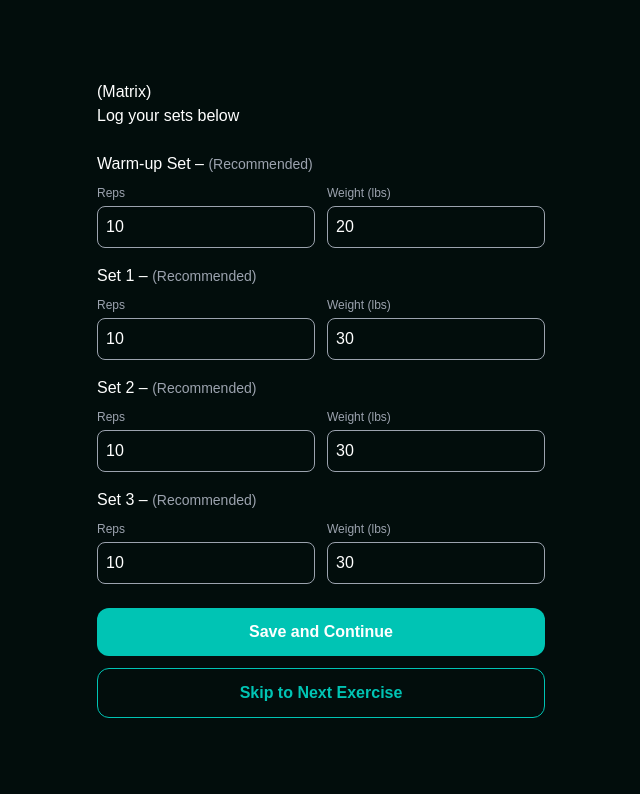
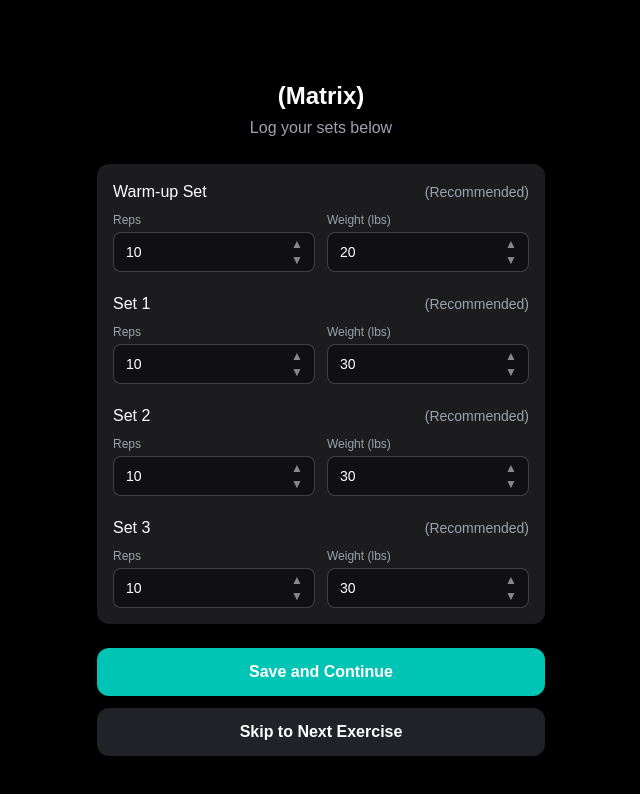
Before and after one commit to Cintegras/formcoach-dev, a React (Vite) app: page / in a window 1280 px wide. Shown: the top 794 px of the page, without its empty margins (319-959 px from the left). Built offline with nearby package versions, Linux system fonts and the light colour scheme.

Commit message:
Refactor: Improve UI components
Update the UI components to match the desired look and feel.

```diff
--- a/src/App.tsx
+++ b/src/App.tsx
@@ -21,6 +21,7 @@ const App = () => (
 
           {/* Route for specific exercises */}
           <Route path="/workout-tracking/:exercise" element={<LogWorkout />} />
+          <Route path="/login" element={<LogWorkout />} />
 
           {/* Catch-all 404 page */}
           <Route path="*" element={<NotFound />} />
--- a/src/components/PageContainer.tsx
+++ b/src/components/PageContainer.tsx
@@ -9,9 +9,9 @@ interface PageContainerProps {
 const PageContainer: React.FC<PageContainerProps> = ({ children, className = "" }) => {
   return (
     <div
-      className={`min-h-screen px-4 py-8 bg-formcoach-background text-formcoach-text font-poppins ${className}`}
+      className={`min-h-screen px-4 py-8 bg-black text-formcoach-text font-poppins ${className}`}
     >
-      <div className="formcoach-container max-w-md mx-auto">{children}</div>
+      <div className="max-w-md mx-auto">{children}</div>
     </div>
   );
 };
--- a/src/components/PrimaryButton.tsx
+++ b/src/components/PrimaryButton.tsx
@@ -23,7 +23,7 @@ const PrimaryButton: React.FC<PrimaryButtonProps> = ({
     w-full
     text-center
     rounded-xl
-    bg-formcoach-primary
+    bg-[#00C4B4]
     text-white
     font-semibold
     px-4 py-3
--- a/src/components/SecondaryButton.tsx
+++ b/src/components/SecondaryButton.tsx
@@ -23,13 +23,11 @@ const SecondaryButton: React.FC<SecondaryButtonProps> = ({
     w-full
     text-center
     rounded-xl
-    border
-    border-formcoach-primary
-    text-formcoach-primary
+    bg-gray-500/30
+    text-white
     font-semibold
     px-4 py-3
-    bg-transparent
-    hover:bg-formcoach-primary/10
+    hover:bg-gray-500/40
     transition
     duration-200
     disabled:opacity-50
--- a/src/pages/LogWorkout.tsx
+++ b/src/pages/LogWorkout.tsx
@@ -4,6 +4,7 @@ import { useNavigate, useParams } from 'react-router-dom';
 import PageContainer from '@/components/PageContainer';
 import PrimaryButton from '@/components/PrimaryButton';
 import SecondaryButton from '@/components/SecondaryButton';
+import { Input } from '@/components/ui/input';
 
 interface SetData {
   label: string;
@@ -36,7 +37,7 @@ const LogWorkout = () => {
       case 'chest press':
         return 'Matrix';
       case 'lat pulldown':
-        return 'Cable Pulley';
+        return 'Cybex'; // Changed to match the image
       case 'seated row':
         return 'Cable';
       case 'triceps pushdown':
@@ -102,39 +103,60 @@ const LogWorkout = () => {
 
   return (
     <PageContainer>
-      <div className="mt-12 mb-6">
-        <h1 className="formcoach-heading">{`${formattedExerciseName} (${getMachineName()})`}</h1>
-        <p className="formcoach-subheading">
+      <div className="mt-12 mb-6 text-center">
+        <h1 className="text-2xl font-semibold mb-1">
+          {`${formattedExerciseName} (${getMachineName()})`}
+        </h1>
+        <p className="text-formcoach-subtext text-base">
           Log your sets below
         </p>
       </div>
 
-      <div className="formcoach-card mb-6">
+      <div className="bg-formcoach-card rounded-xl p-4 mb-6">
         {sets.map((set, index) => (
-          <div key={index} className="mb-4 last:mb-0">
-            <p className="text-formcoach-text text-[16px] mb-2">
-              {set.label} – <span className="text-formcoach-subtext text-[14px]">(Recommended)</span>
+          <div key={index} className="mb-5 last:mb-0">
+            <div className="flex justify-between items-center mb-2">
+              <p className="text-white text-base">
+                {set.label}
               </p>
+              <span className="text-formcoach-subtext text-sm">(Recommended)</span>
+            </div>
 
             <div className="flex space-x-3">
               <div className="flex-1">
-                <label className="text-formcoach-subtext text-[12px] mb-1 block">Reps</label>
-                <input
+                <label className="text-formcoach-subtext text-xs mb-1 block">Reps</label>
+                <div className="relative">
+                  <Input
                     type="number"
                     value={set.reps}
                     onChange={(e) => updateSet(index, 'reps', e.target.value)}
-                  className="bg-formcoach-background border border-formcoach-subtext rounded-lg p-2 w-full text-formcoach-text"
+                    className="bg-black/40 border border-white/20 rounded-lg p-3 w-full text-white"
                   />
+                  <div className="absolute inset-y-0 right-0 flex items-center pr-3 pointer-events-none">
+                    <div className="flex flex-col">
+                      <button className="text-white text-xs opacity-50 pointer-events-auto" onClick={() => updateSet(index, 'reps', String(Number(set.reps) + 1))}>▲</button>
+                      <button className="text-white text-xs opacity-50 pointer-events-auto" onClick={() => updateSet(index, 'reps', String(Math.max(1, Number(set.reps) - 1)))}>▼</button>
+                    </div>
+                  </div>
+                </div>
               </div>
 
               <div className="flex-1">
-                <label className="text-formcoach-subtext text-[12px] mb-1 block">Weight (lbs)</label>
-                <input
+                <label className="text-formcoach-subtext text-xs mb-1 block">Weight (lbs)</label>
+                <div className="relative">
+                  <Input
                     type="number"
                     value={set.weight}
                     onChange={(e) => updateSet(index, 'weight', e.target.value)}
-                  className="bg-formcoach-background border border-formcoach-subtext rounded-lg p-2 w-full text-formcoach-text"
+                    className="bg-black/40 border border-white/20 rounded-lg p-3 w-full text-white"
                   />
+                  <div className="absolute inset-y-0 right-0 flex items-center pr-3 pointer-events-none">
+                    <div className="flex flex-col">
+                      <button className="text-white text-xs opacity-50 pointer-events-auto" onClick={() => updateSet(index, 'weight', String(Number(set.weight) + 5))}>▲</button>
+                      <button className="text-white text-xs opacity-50 pointer-events-auto" onClick={() => updateSet(index, 'weight', String(Math.max(5, Number(set.weight) - 5)))}>▼</button>
+                    </div>
+                  </div>
+                </div>
               </div>
             </div>
           </div>
@@ -145,7 +167,7 @@ const LogWorkout = () => {
         Save and Continue
       </PrimaryButton>
 
-      <SecondaryButton onClick={nextExercise}>
+      <SecondaryButton onClick={nextExercise} className="bg-gray-500/30 text-white border-0">
         Skip to Next Exercise
       </SecondaryButton>
     </PageContainer>
```
Lines whose indentation alone changed are shown as unchanged.
